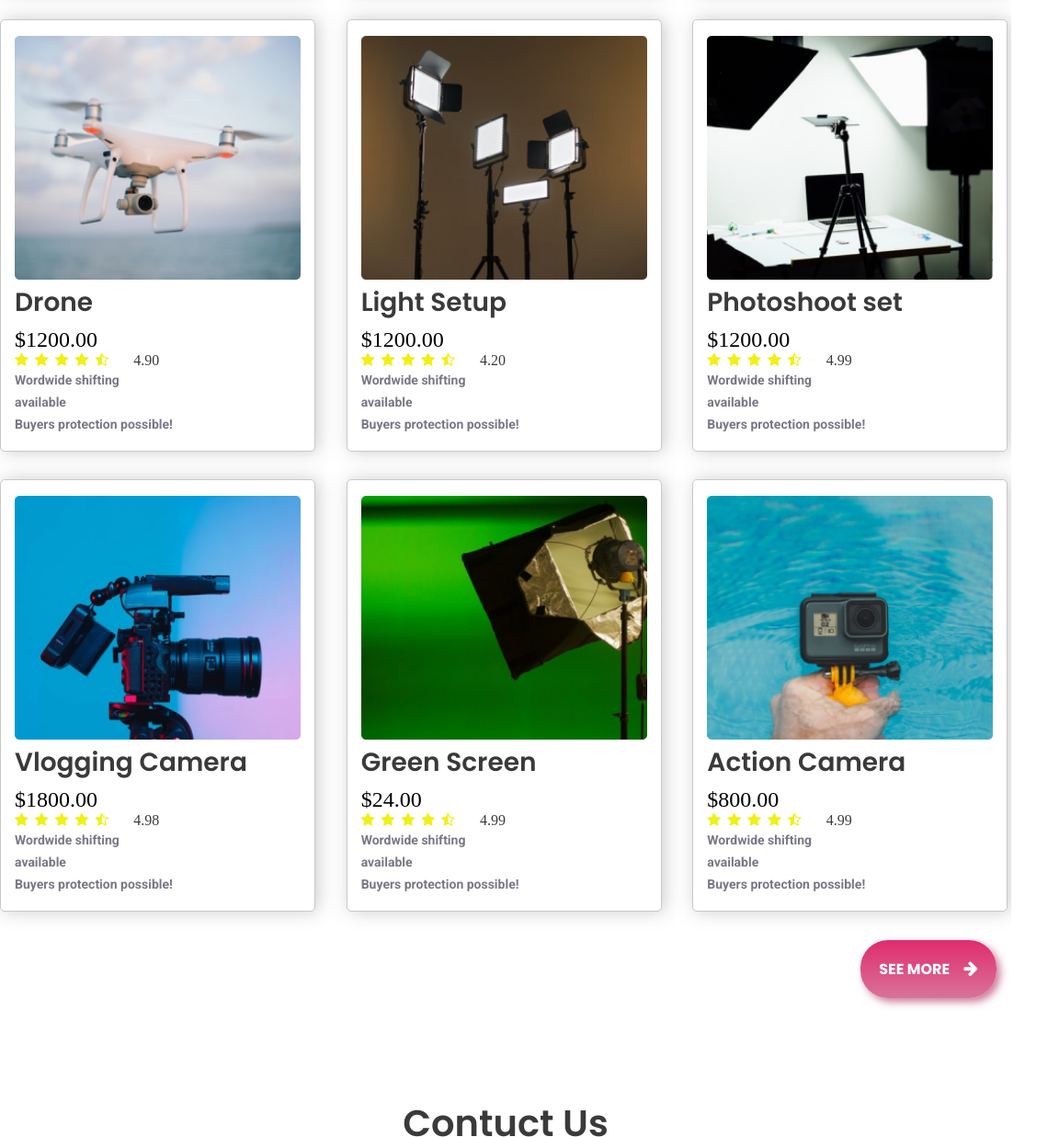
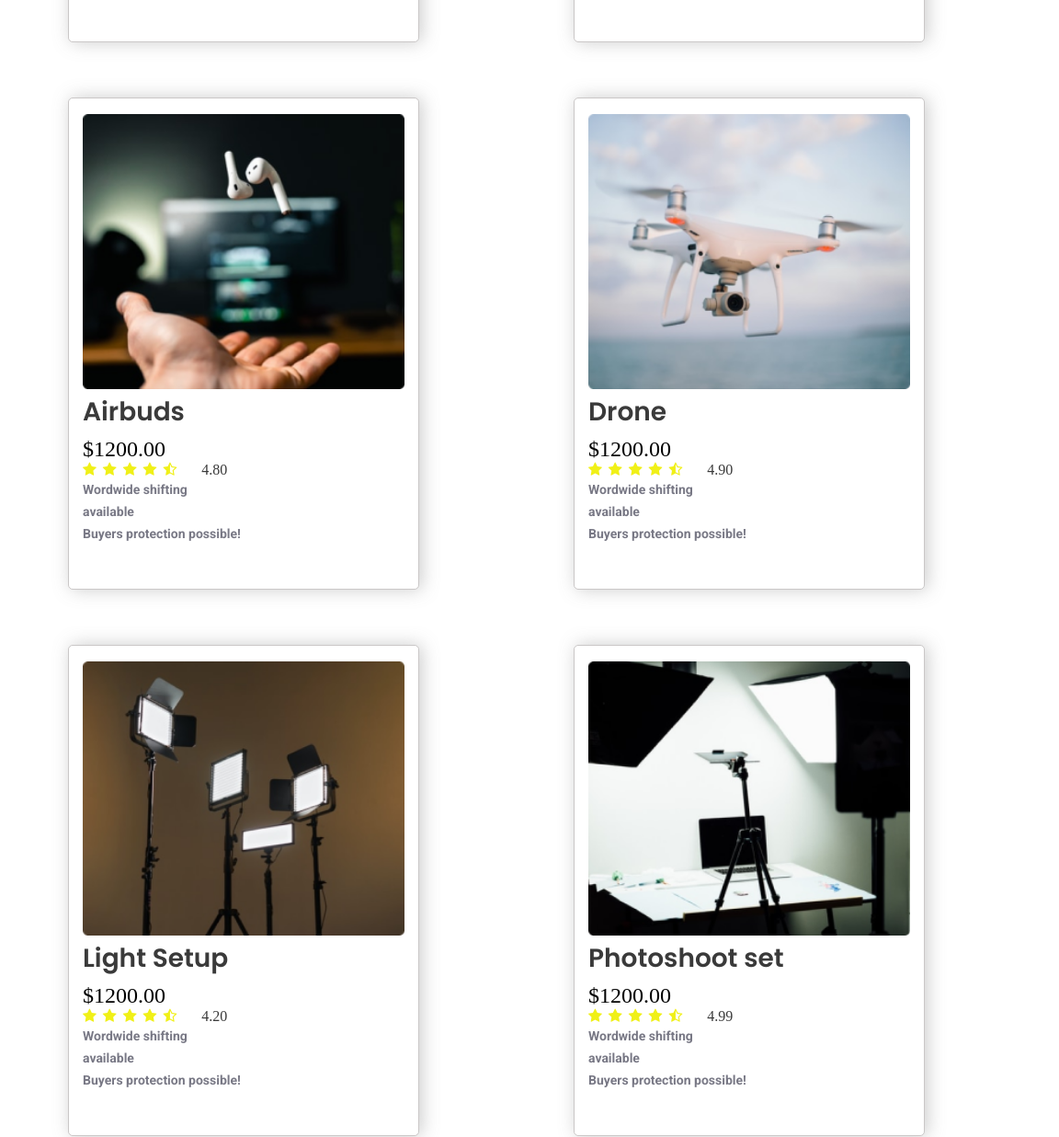
Before and after one commit to arifa-akter/Influencer-assingment-2, a plain HTML site: page index.html in a window 768 px wide. Shown: the part 1430-2666 px from the top of the page at 92% size, 1152 px wide, since content can reach past the window. Drawn offline with Linux system fonts and the light colour scheme.

Commit message:
add media

```diff
--- a/css/style.css
+++ b/css/style.css
@@ -401,7 +401,7 @@ media query
 /* ------------------ Mobile device ------------*/
 
 
-@media screen and (max-width:688px) {
+@media screen and (min-width: 576px) and (max-width:688px) {
 
     /* ------------ navber part -------  */
     .main-menu {
@@ -541,7 +541,7 @@ media query
 
     /* -------- footer part star --------- */
  #footers{
-     width: 259%;
+     width: 152%;
  }
     .footer-text-icon{
         width: 779px;
@@ -549,3 +549,27 @@ media query
 
 }
 /* ------------------ tab part ------------*/
+@media screen and (min-width:689px) and ( max-width:992px){
+
+    .collection-main {
+        grid-template-columns: repeat(2, 1fr);
+        margin-left: 30px;
+    }
+    nav{
+        margin-left: 32px;
+    }
+
+    .collection-item {
+        width: 350px;
+        margin-left: 44px;
+        margin-right: 17px;
+        padding-bottom: 48px;
+        margin-bottom: 30px;
+    }
+    .influencer-main{
+        margin-left: 56px;
+    }
+    #footers{
+        width: 164%;
+    }
+}
--- a/index.html
+++ b/index.html
@@ -111,10 +111,10 @@
                         Popular Collection
                     </h2>
                 </div>
-                <div class="collection-main collection-main-tab">
+                <div class="collection-main">
 
                         <article>
-                            <div class="collection-item collection-tab">
+                            <div class="collection-item">
                                 <div class="collection-photo">
                                     <img src="images/images/tripod.png" alt="collection-photo">
                                 </div>
@@ -136,7 +136,7 @@
                         </article>
 
                         <article>
-                            <div class="collection-item collection-tab">
+                            <div class="collection-item">
                                 <div class="collection-photo">
                                     <img src="images/images/mic.png" alt="collection-photo">
                                 </div>
@@ -158,7 +158,7 @@
 
 
                         <article>
-                            <div class="collection-item collection-tab">
+                            <div class="collection-item">
                                 <div class="collection-photo">
                                     <img src="images/images/airpod.png" alt="collection-photo">
                                 </div>
@@ -180,7 +180,7 @@
                         </article>
 
                         <article>
-                            <div class="collection-item collection-tab">
+                            <div class="collection-item">
                                 <div class="collection-photo">
                                     <img src="images/images/drone.png" alt="collection-photo">
                                 </div>
@@ -202,7 +202,7 @@
                         </article>
 
                         <article>
-                            <div class="collection-item collection-tab">
+                            <div class="collection-item">
                                 <div class="collection-photo">
                                     <img src="images/images/lights.png" alt="collection-photo">
                                 </div>
@@ -223,7 +223,7 @@
                             </div>
                         </article>
                         <article>
-                            <div class="collection-item collection-tab">
+                            <div class="collection-item">
                                 <div class="collection-photo">
                                     <img src="images/images/setup.png" alt="collection-photo">
                                 </div>
@@ -245,7 +245,7 @@
                         </article>
 
                         <article>
-                            <div class="collection-item collection-tab">
+                            <div class="collection-item">
                                 <div class="collection-photo">
                                     <img src="images/images/camera.png" alt="collection-photo">
                                 </div>
@@ -268,7 +268,7 @@
 
 
                         <article>
-                            <div class="collection-item collection-tab">
+                            <div class="collection-item">
                                 <div class="collection-photo">
                                     <img src="images/images/single-light.png" alt="collection-photo">
                                 </div>
@@ -290,7 +290,7 @@
                         </article>
 
                         <article>
-                            <div class="collection-item collection-tab">
+                            <div class="collection-item ">
                                 <div class="collection-photo">
                                     <img src="images/images/action.png" alt="collection-photo">
                                 </div>
```
